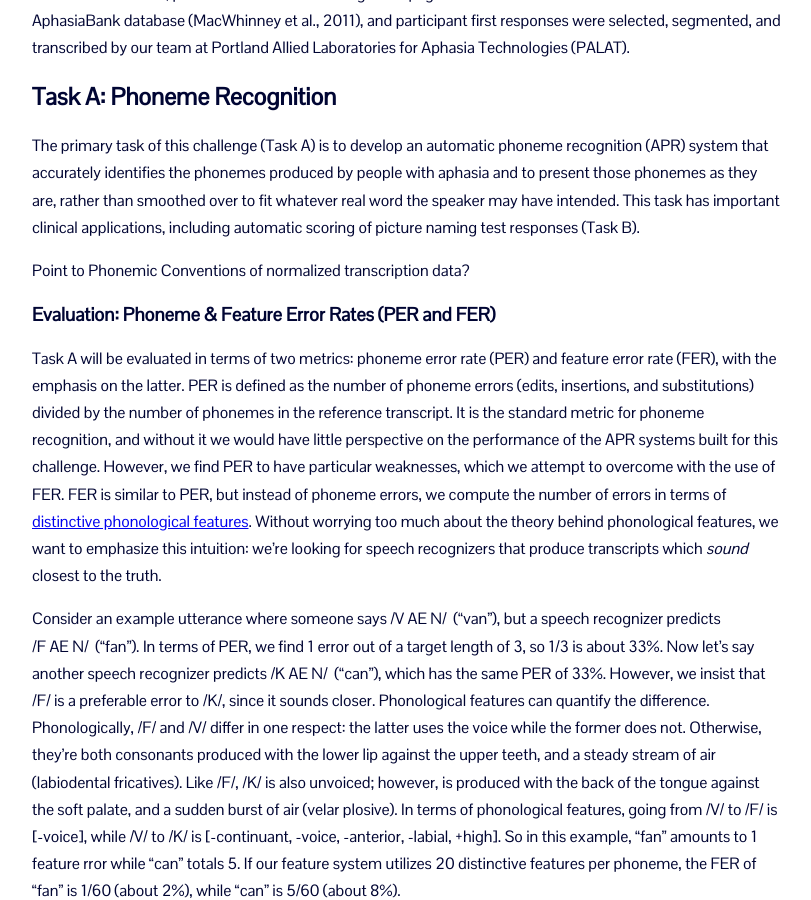
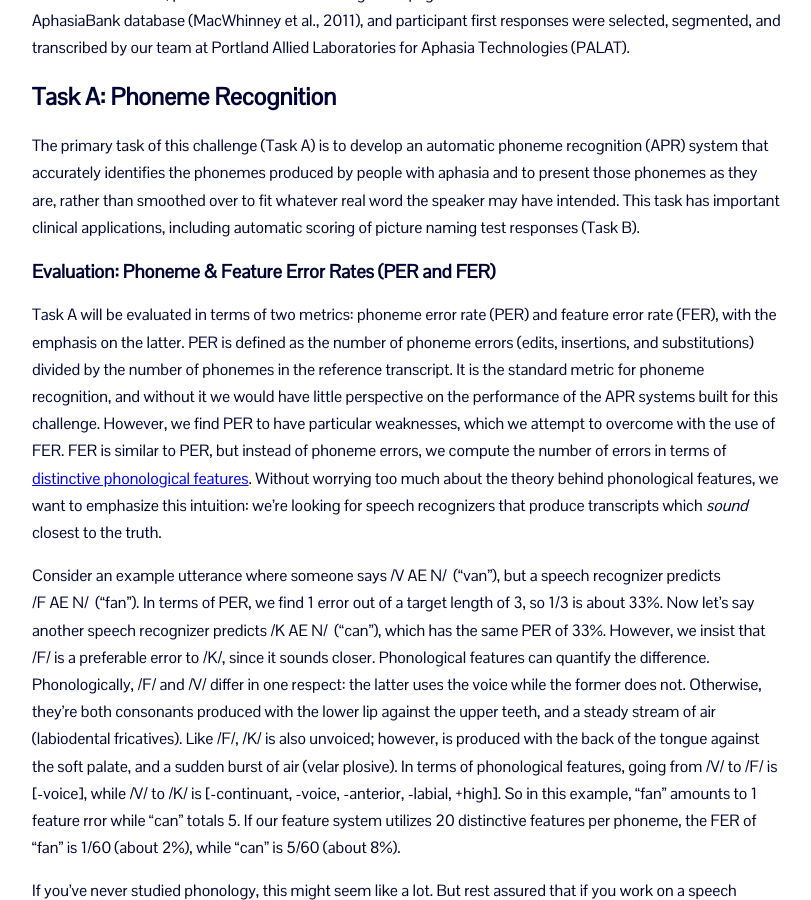
Before and after one commit to PSST-Challenge/PSST-Challenge.github.io, a Jekyll site: the page built from docs/join.md, in a window 1280 px wide and 900 px high, scrolled down 1595 px. Shown: the whole window, without its empty margins (368-1179 px from the left). Built offline with Jekyll 4.4.1, drawn with Linux system fonts in a browser that asks for light colours.

Commit message:
Update join.md
Removed remnant note.

```diff
--- a/docs/join.md
+++ b/docs/join.md
@@ -65,8 +65,6 @@ This dataset includes audio recordings and phonemic transcriptions of research p
 The primary task of this challenge (Task A) is to develop an automatic phoneme recognition (APR) system that accurately identifies the phonemes produced by people with aphasia and to present those phonemes as they are, rather than smoothed over to fit whatever real word the speaker may have intended. This task has important clinical applications, including automatic scoring of picture naming test responses (Task B).
 
 
-Point to Phonemic Conventions of normalized transcription data?
-
 ### Evaluation: Phoneme & Feature Error Rates (PER and FER)
 
 Task A will be evaluated in terms of two metrics: phoneme error rate (PER) and feature error rate (FER), with the emphasis on the latter. PER is defined as the number of phoneme errors (edits, insertions, and substitutions) divided by the number of phonemes in the reference transcript. It is the standard metric for phoneme recognition, and without it we would have little perspective on the performance of the APR systems built for this challenge. However, we find PER to have particular weaknesses, which we attempt to overcome with the use of FER. FER is similar to PER, but instead of phoneme errors, we compute the number of errors in terms of [distinctive phonological features](https://en.wikipedia.org/wiki/Distinctive_feature). Without worrying too much about the theory behind phonological features, we want to emphasize this intuition: we're looking for speech recognizers that produce transcripts which *sound* closest to the truth.
```
